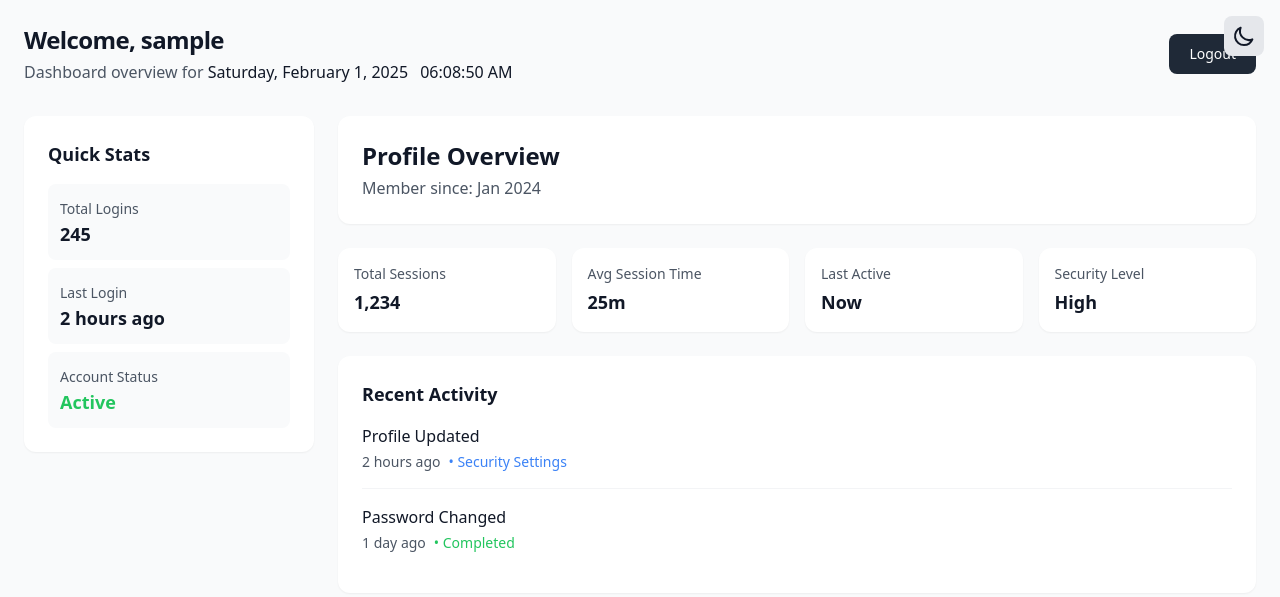
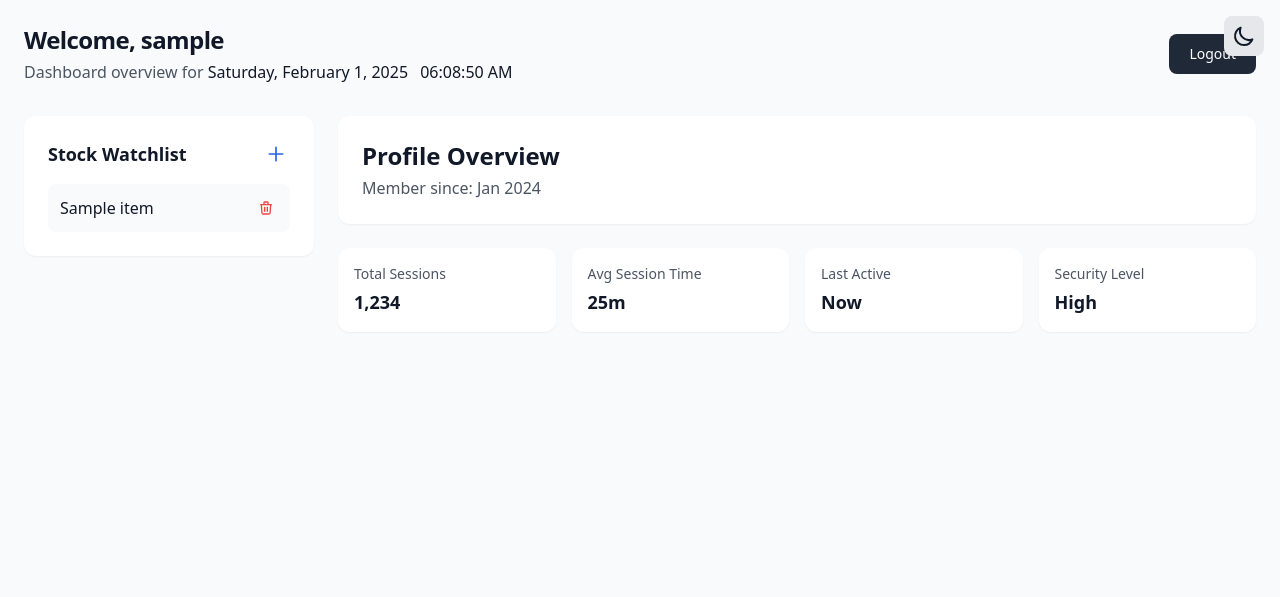
Before and after one commit to Toymakerftw/flask-wip, a Flask app: page /dashboard in a window 1280 px wide. Shown: the top 597 px of the page. Run offline with Flask 3, Linux system fonts and the light colour scheme; a user stored in the database is signed in; tables that the repository leaves empty hold one stand-in row (values such as "Sample post"); some libraries are stand-ins or nearby versions.

Commit message:
Add feature watchlist

```diff
--- a/app.py
+++ b/app.py
@@ -1,4 +1,4 @@
-from flask import Flask, render_template, request, redirect, url_for, flash
+from flask import Flask, render_template, request, redirect, url_for, flash, jsonify
 from flask_sqlalchemy import SQLAlchemy
 from flask_login import LoginManager, UserMixin, login_user, login_required, logout_user, current_user
 from datetime import datetime
@@ -18,6 +18,13 @@ class User(UserMixin, db.Model):
     username = db.Column(db.String(100), unique=True)
     email = db.Column(db.String(100), unique=True)
     password = db.Column(db.String(100))
+    watchlist = db.relationship('WatchlistItem', backref='user', lazy=True)
+
+class WatchlistItem(db.Model):
+    id = db.Column(db.Integer, primary_key=True)
+    company_name = db.Column(db.String(100), nullable=False)
+    user_id = db.Column(db.Integer, db.ForeignKey('user.id'), nullable=False)
+    created_at = db.Column(db.DateTime, default=datetime.utcnow)
 
 @login_manager.user_loader
 def load_user(user_id):
@@ -70,7 +77,46 @@ def signin():
 @app.route('/dashboard')
 @login_required
 def dashboard():
-    return render_template('dashboard.html', username=current_user.username)
+    watchlist = WatchlistItem.query.filter_by(user_id=current_user.id).order_by(WatchlistItem.created_at.desc()).all()
+    return render_template('dashboard.html', username=current_user.username, watchlist=watchlist)
+
+@app.route('/watchlist/add', methods=['POST'])
+@login_required
+def add_to_watchlist():
+    company_name = request.form.get('company_name')
+    if not company_name:
+        return jsonify({'error': 'Company name is required'}), 400
+
+    # Check if company already exists in user's watchlist
+    existing_item = WatchlistItem.query.filter_by(
+        user_id=current_user.id,
+        company_name=company_name
+    ).first()
+
+    if existing_item:
+        return jsonify({'error': 'Company already in watchlist'}), 400
+
+    new_item = WatchlistItem(company_name=company_name, user_id=current_user.id)
+    db.session.add(new_item)
+    db.session.commit()
+
+    return jsonify({
+        'id': new_item.id,
+        'company_name': new_item.company_name,
+        'created_at': new_item.created_at.isoformat()
+    })
+
+@app.route('/watchlist/delete/<int:item_id>', methods=['DELETE'])
+@login_required
+def delete_from_watchlist(item_id):
+    item = WatchlistItem.query.get_or_404(item_id)
+    if item.user_id != current_user.id:
+        return jsonify({'error': 'Unauthorized'}), 403
+
+    db.session.delete(item)
+    db.session.commit()
+    return jsonify({'message': 'Item deleted successfully'})
+
 
 @app.route('/logout', methods=['POST'])
 @login_required
--- a/templates/dashboard.html
+++ b/templates/dashboard.html
@@ -24,26 +24,36 @@
 
     <!-- Main Content Grid -->
     <div class="grid grid-cols-1 md:grid-cols-12 gap-6">
-        <!-- Quick Stats Column -->
+        <!-- Stock Watchlist Column -->
         <div class="md:col-span-3 space-y-6">
             <div class="bg-white dark:bg-gray-800 rounded-xl shadow-sm p-6">
                 <div class="flex justify-between items-center mb-4">
-                    <h2 class="text-lg font-semibold">Quick Stats</h2>
+                    <h2 class="text-lg font-semibold">Stock Watchlist</h2>
+                    <button onclick="openWatchlistModal()"
+                            class="text-blue-600 hover:text-blue-700 p-1 rounded-full hover:bg-blue-50 dark:hover:bg-blue-900/20">
+                        <svg class="w-5 h-5" fill="none" stroke="currentColor" viewBox="0 0 24 24">
+                            <path stroke-linecap="round" stroke-linejoin="round" stroke-width="2" d="M12 4v16m8-8H4"/>
+                        </svg>
+                    </button>
                 </div>
-                <ul class="space-y-2">
-                    <li class="p-3 rounded-lg bg-gray-50 dark:bg-gray-700">
-                        <span class="text-sm text-gray-600 dark:text-gray-400">Total Logins</span>
-                        <p class="text-lg font-semibold">245</p>
-                    </li>
-                    <li class="p-3 rounded-lg bg-gray-50 dark:bg-gray-700">
-                        <span class="text-sm text-gray-600 dark:text-gray-400">Last Login</span>
-                        <p class="text-lg font-semibold">2 hours ago</p>
-                    </li>
-                    <li class="p-3 rounded-lg bg-gray-50 dark:bg-gray-700">
-                        <span class="text-sm text-gray-600 dark:text-gray-400">Account Status</span>
-                        <p class="text-lg font-semibold text-green-500">Active</p>
-                    </li>
-                </ul>
+                <div id="watchlistContainer" class="space-y-2">
+                    {% for item in watchlist %}
+                    <div id="watchlist-item-{{ item.id }}" class="p-3 rounded-lg bg-gray-50 dark:bg-gray-700 flex justify-between items-center">
+                        <span class="font-medium">{{ item.company_name }}</span>
+                        <button onclick="deleteWatchlistItem({{ item.id }})"
+                                class="text-red-500 hover:text-red-600 p-1 rounded-full hover:bg-red-50 dark:hover:bg-red-900/20">
+                            <svg class="w-4 h-4" fill="none" stroke="currentColor" viewBox="0 0 24 24">
+                                <path stroke-linecap="round" stroke-linejoin="round" stroke-width="2" d="M19 7l-.867 12.142A2 2 0 0116.138 21H7.862a2 2 0 01-1.995-1.858L5 7m5 4v6m4-6v6m1-10V4a1 1 0 00-1-1h-4a1 1 0 00-1 1v3M4 7h16"/>
+                            </svg>
+                        </button>
+                    </div>
+                    {% endfor %}
+                    {% if not watchlist %}
+                    <div class="p-3 rounded-lg bg-gray-50 dark:bg-gray-700 text-center text-gray-500 dark:text-gray-400">
+                        No stocks added yet
+                    </div>
+                    {% endif %}
+                </div>
             </div>
         </div>
 
@@ -80,28 +90,126 @@
                     <p class="text-lg font-semibold">High</p>
                 </div>
             </div>
-
-            <!-- Recent Activity -->
-            <div class="bg-white dark:bg-gray-800 rounded-xl shadow-sm p-6">
-                <h3 class="text-lg font-semibold mb-4">Recent Activity</h3>
-                <div class="space-y-4">
-                    <div class="pb-4 border-b border-gray-100 dark:border-gray-700 last:border-0">
-                        <p class="font-medium">Profile Updated</p>
-                        <div class="flex items-center gap-2 mt-1 text-sm">
-                            <span class="text-gray-600 dark:text-gray-400">2 hours ago</span>
-                            <span class="text-blue-500">• Security Settings</span>
-                        </div>
-                    </div>
-                    <div class="pb-4 border-b border-gray-100 dark:border-gray-700 last:border-0">
-                        <p class="font-medium">Password Changed</p>
-                        <div class="flex items-center gap-2 mt-1 text-sm">
-                            <span class="text-gray-600 dark:text-gray-400">1 day ago</span>
-                            <span class="text-green-500">• Completed</span>
-                        </div>
-                    </div>
-                </div>
-            </div>
         </div>
     </div>
 </div>
-{% endblock %}
+
+<!-- Add to Watchlist Modal -->
+<div id="watchlistModal" class="hidden fixed inset-0 bg-black bg-opacity-50 flex items-center justify-center p-4">
+    <div class="bg-white dark:bg-gray-800 rounded-xl max-w-md w-full p-6">
+        <h3 class="text-xl font-bold mb-4">Add Company to Watchlist</h3>
+        <form id="watchlistForm" class="space-y-4">
+            <div>
+                <label for="company_name" class="block text-sm font-medium text-gray-700 dark:text-gray-300 mb-1">
+                    Company Name
+                </label>
+                <input type="text"
+                       id="company_name"
+                       name="company_name"
+                       required
+                       class="w-full px-4 py-2 rounded-lg border border-gray-200 dark:border-gray-700 bg-transparent focus:outline-none focus:ring-2 focus:ring-blue-500 focus:border-blue-500">
+            </div>
+            <div class="flex justify-end gap-3">
+                <button type="button"
+                        onclick="closeWatchlistModal()"
+                        class="px-4 py-2 text-gray-700 dark:text-gray-300 hover:bg-gray-100 dark:hover:bg-gray-700 rounded-lg">
+                    Cancel
+                </button>
+                <button type="submit"
+                        class="px-4 py-2 bg-blue-600 hover:bg-blue-700 text-white rounded-lg">
+                    Add
+                </button>
+            </div>
+        </form>
+    </div>
+</div>
+
+<script>
+    // Watchlist Modal Functions
+    function openWatchlistModal() {
+        document.getElementById('watchlistModal').classList.remove('hidden');
+    }
+
+    function closeWatchlistModal() {
+        document.getElementById('watchlistModal').classList.add('hidden');
+        document.getElementById('watchlistForm').reset();
+    }
+
+    // Handle form submission
+    document.getElementById('watchlistForm').addEventListener('submit', async function(e) {
+        e.preventDefault();
+
+        const formData = new FormData(this);
+        try {
+            const response = await fetch('/watchlist/add', {
+                method: 'POST',
+                body: formData
+            });
+
+            const data = await response.json();
+
+            if (response.ok) {
+                // Add new item to the list
+                const container = document.getElementById('watchlistContainer');
+                const newItem = document.createElement('div');
+                newItem.id = `watchlist-item-${data.id}`;
+                newItem.className = 'p-3 rounded-lg bg-gray-50 dark:bg-gray-700 flex justify-between items-center';
+                newItem.innerHTML = `
+                    <span class="font-medium">${data.company_name}</span>
+                    <button onclick="deleteWatchlistItem(${data.id})"
+                            class="text-red-500 hover:text-red-600 p-1 rounded-full hover:bg-red-50 dark:hover:bg-red-900/20">
+                        <svg class="w-4 h-4" fill="none" stroke="currentColor" viewBox="0 0 24 24">
+                            <path stroke-linecap="round" stroke-linejoin="round" stroke-width="2" d="M19 7l-.867 12.142A2 2 0 0116.138 21H7.862a2 2 0 01-1.995-1.858L5 7m5 4v6m4-6v6m1-10V4a1 1 0 00-1-1h-4a1 1 0 00-1 1v3M4 7h16"/>
+                        </svg>
+                    </button>
+                `;
+
+                // Remove "No stocks added yet" message if it exists
+                const noStocksMessage = container.querySelector('div:last-child');
+                if (noStocksMessage && noStocksMessage.textContent.trim() === 'No stocks added yet') {
+                    noStocksMessage.remove();
+                }
+
+                container.insertBefore(newItem, container.firstChild);
+                closeWatchlistModal();
+            } else {
+                alert(data.error);
+            }
+        } catch (error) {
+            alert('An error occurred while adding to watchlist');
+        }
+    });
+
+    // Delete watchlist item
+    async function deleteWatchlistItem(itemId) {
+        if (!confirm('Are you sure you want to remove this company from your watchlist?')) {
+            return;
+        }
+
+        try {
+            const response = await fetch(`/watchlist/delete/${itemId}`, {
+                method: 'DELETE'
+            });
+
+            if (response.ok) {
+                const item = document.getElementById(`watchlist-item-${itemId}`);
+                item.remove();
+
+                // Check if watchlist is empty and add placeholder
+                const container = document.getElementById('watchlistContainer');
+                if (container.children.length === 0) {
+                    const placeholder = document.createElement('div');
+                    placeholder.className = 'p-3 rounded-lg bg-gray-50 dark:bg-gray-700 text-center text-gray-500 dark:text-gray-400';
+                    placeholder.textContent = 'No stocks added yet';
+                    container.appendChild(placeholder);
+                }
+            } else {
+                const data = await response.json();
+                alert(data.error || 'An error occurred while deleting');
+            }
+        } catch (error) {
+            alert('An error occurred while deleting from watchlist');
+        }
+    }
+</script>
+{% endblock content %}
```
